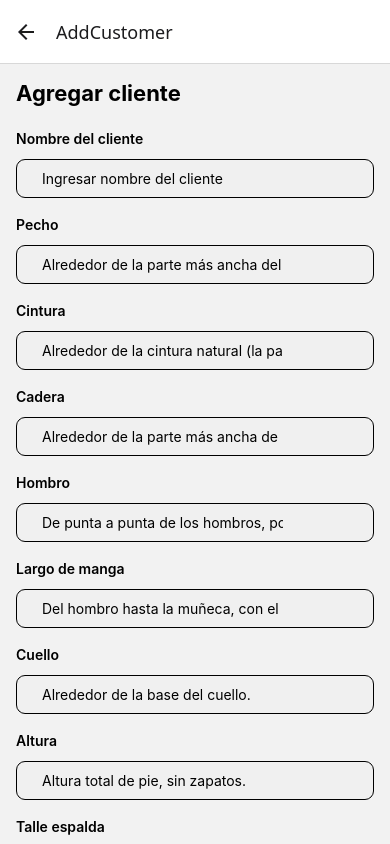
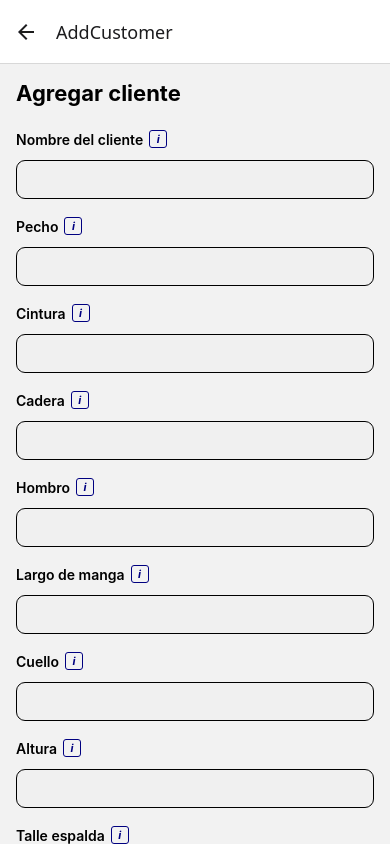
Before and after one commit to lefmejia/ProyectoClase849, a React Native app in the folder MiPrimeraApp/: screen /AddCustomer in a window 390 px wide. Built offline with nearby package versions, Linux system fonts and the light colour scheme.

Commit message:
Se agregaron tooltips

```diff
--- /dev/null
+++ b/MiPrimeraApp/src/components/Tooltip.tsx
@@ -0,0 +1,107 @@
+import { useState, useRef } from 'react';
+import { View, Text, TouchableOpacity, Modal, Pressable, StyleSheet, Dimensions } from 'react-native';
+
+const BUBBLE_WIDTH = 260;
+const SCREEN_WIDTH = Dimensions.get('window').width;
+const EDGE_MARGIN = 12;
+
+type Props = {
+    text: string;
+};
+
+export default function Tooltip({ text }: Props) {
+    const [visible, setVisible] = useState(false);
+    const [bubbleTop, setBubbleTop] = useState(0);
+    const [bubbleLeft, setBubbleLeft] = useState(0);
+    const [triangleLeft, setTriangleLeft] = useState(0);
+    const iconRef = useRef<any>(null);
+
+    const handlePress = () => {
+        iconRef.current?.measure((_x: number, _y: number, width: number, height: number, pageX: number, pageY: number) => {
+            const iconCenterX = pageX + width / 2;
+            let left = iconCenterX - BUBBLE_WIDTH / 2;
+            left = Math.max(EDGE_MARGIN, Math.min(left, SCREEN_WIDTH - BUBBLE_WIDTH - EDGE_MARGIN));
+            const tLeft = Math.max(4, Math.min(iconCenterX - left - 9, BUBBLE_WIDTH - 22));
+            setBubbleTop(pageY + height + 4);
+            setBubbleLeft(left);
+            setTriangleLeft(tLeft);
+            setVisible(true);
+        });
+    };
+
+    return (
+        <View>
+            <TouchableOpacity ref={iconRef} style={styles.icon} onPress={handlePress}>
+                <Text style={styles.iconText}>i</Text>
+            </TouchableOpacity>
+
+            <Modal
+                visible={visible}
+                transparent
+                animationType="fade"
+                onRequestClose={() => setVisible(false)}
+            >
+                <Pressable style={styles.overlay} onPress={() => setVisible(false)}>
+                    <Pressable
+                        style={[styles.bubbleContainer, { top: bubbleTop, left: bubbleLeft }]}
+                        onPress={() => {}}
+                    >
+                        <View style={[styles.triangle, { marginLeft: triangleLeft }]} />
+                        <View style={styles.bubble}>
+                            <Text style={styles.bubbleText}>{text}</Text>
+                        </View>
+                    </Pressable>
+                </Pressable>
+            </Modal>
+        </View>
+    );
+}
+
+const styles = StyleSheet.create({
+    icon: {
+        width: 18,
+        height: 18,
+        borderWidth: 1,
+        borderColor: 'navy',
+        borderRadius: 3,
+        alignItems: 'center',
+        justifyContent: 'center',
+        marginLeft: 6,
+    },
+    iconText: {
+        fontSize: 11,
+        fontWeight: 'bold',
+        fontStyle: 'italic',
+        color: 'navy',
+    },
+    overlay: {
+        flex: 1,
+        backgroundColor: 'rgba(0,0,0,0.15)',
+    },
+    bubbleContainer: {
+        position: 'absolute',
+        width: BUBBLE_WIDTH,
+    },
+    triangle: {
+        width: 0,
+        height: 0,
+        borderLeftWidth: 9,
+        borderRightWidth: 9,
+        borderBottomWidth: 11,
+        borderLeftColor: 'transparent',
+        borderRightColor: 'transparent',
+        borderBottomColor: 'navy',
+    },
+    bubble: {
+        backgroundColor: '#fff',
+        borderWidth: 1.5,
+        borderColor: 'navy',
+        borderRadius: 10,
+        padding: 16,
+    },
+    bubbleText: {
+        fontSize: 14,
+        color: '#000',
+        lineHeight: 21,
+    },
+});
--- a/MiPrimeraApp/src/screens/AddCustomerScreen.tsx
+++ b/MiPrimeraApp/src/screens/AddCustomerScreen.tsx
@@ -3,6 +3,7 @@ import { View, Text, ScrollView, StyleSheet } from "react-native";
 import { RootStackParamList } from "../navigation/StackNavigator";
 import CustomButton from "../components/CustomButton";
 import CustomInput from "../components/CustomInput";
+import Tooltip from "../components/Tooltip";
 import { useAuth } from "../contexts/AuthContext";
 import { useState } from "react";
 
@@ -40,165 +41,125 @@ export default function AddCustomerScreen({ route, navigation }: Props) {
         <ScrollView contentContainerStyle={styles.container}>
             <Text style={styles.title}>Agregar cliente</Text>
 
+            <View style={styles.labelRow}>
                 <Text style={styles.label}>Nombre del cliente</Text>
-            <CustomInput
-                type="text"
-                placeholder="Ingresar nombre del cliente"
-                value={nombre}
-                onChange={setNombre}
-            />
+                <Tooltip text="Ingrese el nombre completo del cliente." />
+            </View>
+            <CustomInput type="text" value={nombre} onChange={setNombre} />
 
+            <View style={styles.labelRow}>
                 <Text style={styles.label}>Pecho</Text>
-            <CustomInput
-                type="text"
-                placeholder="Alrededor de la parte más ancha del pecho / busto."
-                value={pecho}
-                onChange={setPecho}
-            />
+                <Tooltip text="Alrededor de la parte más ancha del pecho / busto." />
+            </View>
+            <CustomInput type="text" value={pecho} onChange={setPecho} />
 
+            <View style={styles.labelRow}>
                 <Text style={styles.label}>Cintura</Text>
-            <CustomInput
-                type="text"
-                placeholder="Alrededor de la cintura natural (la parte más delgada)."
-                value={cintura}
-                onChange={setCintura}
-            />
+                <Tooltip text="Alrededor de la cintura natural (la parte más delgada)." />
+            </View>
+            <CustomInput type="text" value={cintura} onChange={setCintura} />
 
+            <View style={styles.labelRow}>
                 <Text style={styles.label}>Cadera</Text>
-            <CustomInput
-                type="text"
-                placeholder="Alrededor de la parte más ancha de las caderas."
-                value={cadera}
-                onChange={setCadera}
-            />
+                <Tooltip text="Alrededor de la parte más ancha de las caderas." />
+            </View>
+            <CustomInput type="text" value={cadera} onChange={setCadera} />
 
+            <View style={styles.labelRow}>
                 <Text style={styles.label}>Hombro</Text>
-            <CustomInput
-                type="text"
-                placeholder="De punta a punta de los hombros, por la espalda."
-                value={hombro}
-                onChange={setHombro}
-            />
+                <Tooltip text="De punta a punta de los hombros, por la espalda." />
+            </View>
+            <CustomInput type="text" value={hombro} onChange={setHombro} />
 
+            <View style={styles.labelRow}>
                 <Text style={styles.label}>Largo de manga</Text>
-            <CustomInput
-                type="text"
-                placeholder="Del hombro hasta la muñeca, con el brazo ligeramente doblado."
-                value={largoManga}
-                onChange={setLargoManga}
-            />
+                <Tooltip text="Del hombro hasta la muñeca, con el brazo ligeramente doblado." />
+            </View>
+            <CustomInput type="text" value={largoManga} onChange={setLargoManga} />
 
+            <View style={styles.labelRow}>
                 <Text style={styles.label}>Cuello</Text>
-            <CustomInput
-                type="text"
-                placeholder="Alrededor de la base del cuello."
-                value={cuello}
-                onChange={setCuello}
-            />
+                <Tooltip text="Alrededor de la base del cuello." />
+            </View>
+            <CustomInput type="text" value={cuello} onChange={setCuello} />
 
+            <View style={styles.labelRow}>
                 <Text style={styles.label}>Altura</Text>
-            <CustomInput
-                type="text"
-                placeholder="Altura total de pie, sin zapatos."
-                value={altura}
-                onChange={setAltura}
-            />
+                <Tooltip text="Altura total de pie, sin zapatos." />
+            </View>
+            <CustomInput type="text" value={altura} onChange={setAltura} />
 
+            <View style={styles.labelRow}>
                 <Text style={styles.label}>Talle espalda</Text>
-            <CustomInput
-                type="text"
-                placeholder="Desde la 7.ª vértebra cervical (nuca) hasta la cintura, por la espalda."
-                value={talleEspalda}
-                onChange={setTalleEspalda}
-            />
+                <Tooltip text="Desde la 7.ª vértebra cervical (nuca) hasta la cintura, por la espalda." />
+            </View>
+            <CustomInput type="text" value={talleEspalda} onChange={setTalleEspalda} />
 
+            <View style={styles.labelRow}>
                 <Text style={styles.label}>Talle frente</Text>
-            <CustomInput
-                type="text"
-                placeholder="Desde el punto de hombro (unión cuello-hombro) hasta la cintura, por el frente."
-                value={talleFrente}
-                onChange={setTalleFrente}
-            />
+                <Tooltip text="Desde el punto de hombro (unión cuello-hombro) hasta la cintura, por el frente." />
+            </View>
+            <CustomInput type="text" value={talleFrente} onChange={setTalleFrente} />
 
+            <View style={styles.labelRow}>
                 <Text style={styles.label}>Alto busto</Text>
-            <CustomInput
-                type="text"
-                placeholder="Desde el punto de hombro (cuello-hombro) hasta el punto más saliente del busto, en línea recta."
-                value={altoBusto}
-                onChange={setAltoBusto}
-            />
+                <Tooltip text="Desde el punto de hombro (cuello-hombro) hasta el punto más saliente del busto, en línea recta." />
+            </View>
+            <CustomInput type="text" value={altoBusto} onChange={setAltoBusto} />
 
+            <View style={styles.labelRow}>
                 <Text style={styles.label}>Largo blusa</Text>
-            <CustomInput
-                type="text"
-                placeholder="Desde el punto de hombro hasta el borde inferior deseado de la blusa."
-                value={largoBlusa}
-                onChange={setLargoBlusa}
-            />
+                <Tooltip text="Desde el punto de hombro hasta el borde inferior deseado de la blusa." />
+            </View>
+            <CustomInput type="text" value={largoBlusa} onChange={setLargoBlusa} />
 
+            <View style={styles.labelRow}>
                 <Text style={styles.label}>Contorno de brazo</Text>
-            <CustomInput
-                type="text"
-                placeholder="Alrededor de la parte más gruesa del brazo (bícep), con el brazo relajado."
-                value={contornoBrazo}
-                onChange={setContornoBrazo}
-            />
+                <Tooltip text="Alrededor de la parte más gruesa del brazo (bícep), con el brazo relajado." />
+            </View>
+            <CustomInput type="text" value={contornoBrazo} onChange={setContornoBrazo} />
 
+            <View style={styles.labelRow}>
                 <Text style={styles.label}>Contorno de puño</Text>
-            <CustomInput
-                type="text"
-                placeholder="Alrededor de la muñeca, justo donde irá el puño o el remate de la manga."
-                value={contornoPuno}
-                onChange={setContornoPuno}
-            />
+                <Tooltip text="Alrededor de la muñeca, justo donde irá el puño o el remate de la manga." />
+            </View>
+            <CustomInput type="text" value={contornoPuno} onChange={setContornoPuno} />
 
+            <View style={styles.labelRow}>
                 <Text style={styles.label}>Separación de busto (opcional)</Text>
-            <CustomInput
-                type="text"
-                placeholder="Distancia entre los dos puntos más salientes del busto (de un pezón al otro)."
-                value={separacionBusto}
-                onChange={setSeparacionBusto}
-            />
+                <Tooltip text="Distancia entre los dos puntos más salientes del busto (de un pezón al otro)." />
+            </View>
+            <CustomInput type="text" value={separacionBusto} onChange={setSeparacionBusto} />
 
+            <View style={styles.labelRow}>
                 <Text style={styles.label}>Contorno de tórax (opcional)</Text>
-            <CustomInput
-                type="text"
-                placeholder="Alrededor del pecho por ENCIMA del busto, a la altura de la sisa."
-                value={contornoTorax}
-                onChange={setContornoTorax}
-            />
+                <Tooltip text="Alrededor del pecho por ENCIMA del busto, a la altura de la sisa." />
+            </View>
+            <CustomInput type="text" value={contornoTorax} onChange={setContornoTorax} />
 
+            <View style={styles.labelRow}>
                 <Text style={styles.label}>Contorno medio talle (opcional)</Text>
-            <CustomInput
-                type="text"
-                placeholder="Alrededor del torso en el punto medio entre el busto y la cintura."
-                value={contornoMedioTalle}
-                onChange={setContornoMedioTalle}
-            />
+                <Tooltip text="Alrededor del torso en el punto medio entre el busto y la cintura." />
+            </View>
+            <CustomInput type="text" value={contornoMedioTalle} onChange={setContornoMedioTalle} />
 
+            <View style={styles.labelRow}>
                 <Text style={styles.label}>Entrepierna</Text>
-            <CustomInput
-                type="text"
-                placeholder="De la entrepierna hasta el suelo."
-                value={entrepierna}
-                onChange={setEntrepierna}
-            />
+                <Tooltip text="De la entrepierna hasta el suelo." />
+            </View>
+            <CustomInput type="text" value={entrepierna} onChange={setEntrepierna} />
 
+            <View style={styles.labelRow}>
                 <Text style={styles.label}>Tiro</Text>
-            <CustomInput
-                type="text"
-                placeholder="De la cintura hasta la entrepierna (sentado/a, medir el lateral)."
-                value={tiro}
-                onChange={setTiro}
-            />
+                <Tooltip text="De la cintura hasta la entrepierna (sentado/a, medir el lateral)." />
+            </View>
+            <CustomInput type="text" value={tiro} onChange={setTiro} />
 
+            <View style={styles.labelRow}>
                 <Text style={styles.label}>Muslo</Text>
-            <CustomInput
-                type="text"
-                placeholder="Alrededor de la parte más gruesa del muslo."
-                value={muslo}
-                onChange={setMuslo}
-            />
+                <Tooltip text="Alrededor de la parte más gruesa del muslo." />
+            </View>
+            <CustomInput type="text" value={muslo} onChange={setMuslo} />
 
             <CustomButton title="Agregar cliente" onPress={handleSave} />
         </ScrollView>
@@ -214,10 +175,14 @@ const styles = StyleSheet.create({
         fontWeight: 'bold',
         marginBottom: 16,
     },
+    labelRow: {
+        flexDirection: 'row',
+        alignItems: 'center',
+        marginTop: 8,
+        marginBottom: 2,
+    },
     label: {
         fontSize: 14,
         fontWeight: '600',
-        marginTop: 8,
-        marginBottom: 2,
     },
 });
--- a/MiPrimeraApp/src/screens/LoginScreen.tsx
+++ b/MiPrimeraApp/src/screens/LoginScreen.tsx
@@ -6,7 +6,7 @@ import { useAuth } from "../contexts/AuthContext";
 
 export default function LoginScreen ({navigation}:any)
 {
-    const [email, setEmail] = useState("");
+    const [email, setEmail] = useState("lefmejia@unitec.edu");
     const [password, setPassword] = useState("");
     const {login} = useAuth();
 
```
Lines whose indentation alone changed are shown as unchanged.
